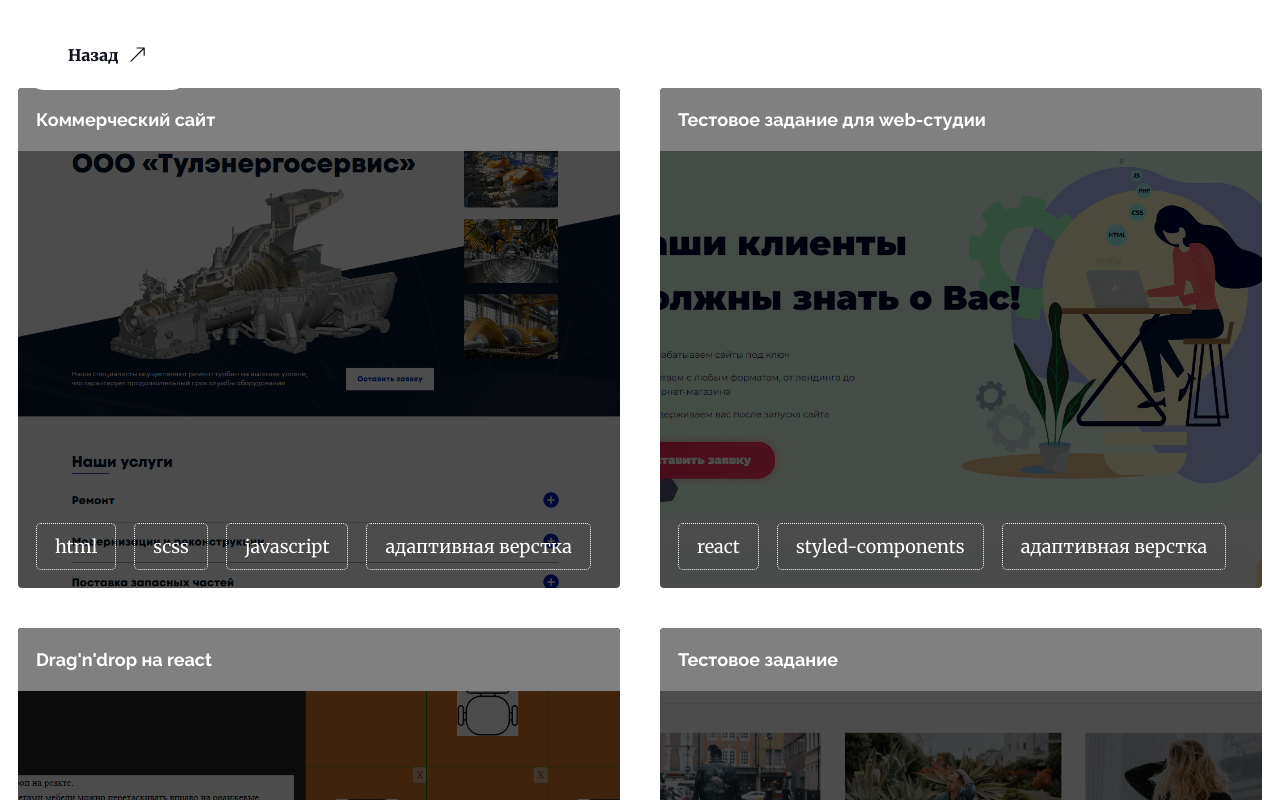
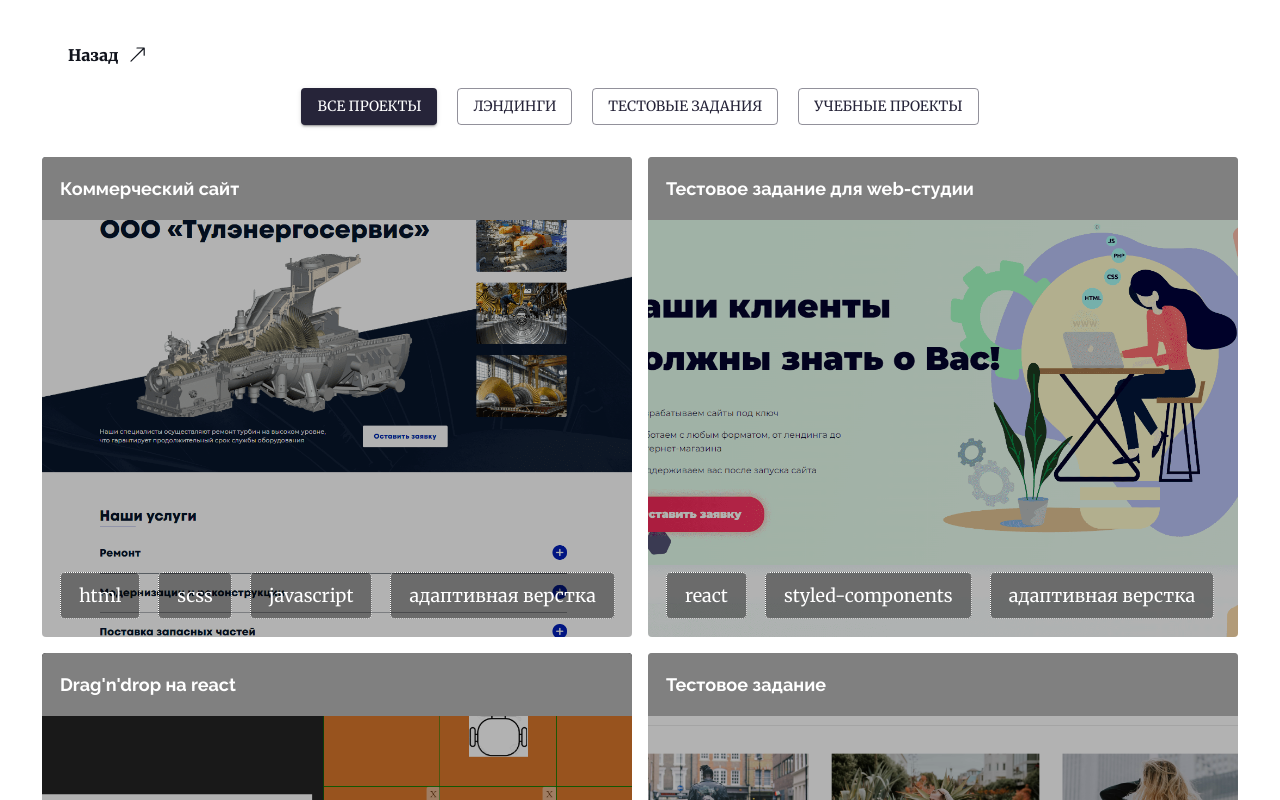
Before and after one commit to DenKuznets/portfolio, a React (Vite) app: page /allworks in a window 1280 px wide. Shown: the top 800 px of the page. Built offline with nearby package versions, Linux system fonts and the light colour scheme.

Commit message:
allworks filter implemented

```diff
--- a/src/components/WorksAll.jsx
+++ b/src/components/WorksAll.jsx
@@ -1,60 +1,101 @@
-import styled from "styled-components";
 import WorkCard from "./WorkСard";
 import BigLink from "./BigLink";
 import useLocalization from "../hooks/useLocalization";
 import { useNavigate } from "react-router";
+import {
+    Button,
+    Container,
+    Grid,
+    ThemeProvider,
+    createTheme,
+} from "@mui/material";
+import WorksAllStyled from "./styled/WorksAll.styled";
+import { colors } from "../../utils";
+import { useMemo, useState } from "react";
 
-const WorksAllStyled = styled.section`
-    padding-top: 1em;
-    margin: 0 auto;
-    padding-bottom: 3em;
-    h2 {
-        text-align: center;
-        margin-bottom: 1em;
-    }
-    .worksAll__grid {
-        /* background-color: red; */
-        margin: 0 auto;
-        max-width: 1400px;
-        display: grid;
-        gap: 40px;
-        grid-template-columns: repeat(2, 1fr);
-        @media only screen and (max-width: 869px) {
-            grid-template-columns: repeat(1, 1fr);
-        }
-    }
-
-    .btn-back {
-        width: fit-content;
-        position: sticky;
-        top: 20px;
-        margin-left: 10px;
-        z-index: 2;
-
-        background-color: ${({ theme }) => theme.allWorks.btnBack};
-    }
-`;
+const theme = createTheme({
+    typography: {
+        fontFamily: "'Merriweather', serif",
+    },
+    palette: {
+        primary: {
+            main: colors.darkViolet,
+        },
+    },
+    components: {
+        MuiContainer: {
+            defaultProps: {
+                maxWidth: "xl",
+            },
+        },
+    },
+});
 
 const WorksAll = () => {
     const textGlobal = useLocalization().local;
     const navigate = useNavigate();
-    const works = textGlobal.work.works.map((work, index) => (
-        <WorkCard onClick={()=>navigate(`/allworks/${index}`)} key={index} work={work} />
+    const [selected, setSelected] = useState("");
+    const filters = useMemo(
+        () => [...new Set(textGlobal.work.works.map((work) => work.category))],
+        [textGlobal]
+    );
+    const workCardsList = selected
+        ? textGlobal.work.works.filter((work) => work.category === selected)
+        : textGlobal.work.works;
+
+    const workCards = workCardsList.map((work, index) => (
+        <Grid sm={12} md={6} xl={4} item key={index}>
+            <WorkCard
+                onClick={() => navigate(`/allworks/${index}`)}
+                work={work}
+            />
+        </Grid>
     ));
 
     return (
-        <WorksAllStyled className="worksAll">
-            <BigLink onClick={() => navigate(-1)} className="btn-back">
-                {textGlobal.backButton}
-            </BigLink>
-
-            {/* <h2>{textGlobal.myWorks}</h2> */}
-            <div className="worksAll_filter">
-
-            </div>
-
-            <div className="worksAll__grid">{works}</div>
-        </WorksAllStyled>
+        <ThemeProvider theme={theme}>
+            <WorksAllStyled className="worksAll">
+                <BigLink onClick={() => navigate(-1)} className="btn-back">
+                    {textGlobal.backButton}
+                </BigLink>
+                <Container
+                    sx={{
+                        mb: 4,
+                        display: "flex",
+                        gap: "20px",
+                        justifyContent: "center",
+                        // backgroundColor: "red",
+                    }}
+                >
+                    <Button
+                        onClick={() => setSelected("")}
+                        variant={selected === "" ? "contained" : "outlined"}
+                    >
+                        {textGlobal.allWorks}
+                    </Button>
+                    {filters.map((filter, index) => {
+                        return (
+                            <Button
+                                onClick={() => setSelected(filter)}
+                                key={index}
+                                variant={
+                                    selected === filter
+                                        ? "contained"
+                                        : "outlined"
+                                }
+                            >
+                                {textGlobal.work.categories[filter]}
+                            </Button>
+                        );
+                    })}
+                </Container>
+                <Container sx={{ display: "flex", justifyContent: "center" }}>
+                    <Grid container spacing={2}>
+                        {workCards}
+                    </Grid>
+                </Container>
+            </WorksAllStyled>
+        </ThemeProvider>
     );
 };
 
--- a/src/components/WorkСard.jsx
+++ b/src/components/WorkСard.jsx
@@ -5,11 +5,15 @@ import useLocalization from "../hooks/useLocalization";
 
 const WorkCardStyled = styled.div`
     position: relative;
-    max-width: 100%;
-    height: 500px;
+    width: 100%;
+    height: 100%;
+    height: 30rem;
     border-radius: 4px;
     overflow: hidden;
     color: ${({ theme }) => theme.workSmall.textColor};
+    @media only screen and (max-width: 690px) {
+        min-height: 30rem;
+    }
     &:hover {
         button {
             transform: translateX(-50%) scale(1);
@@ -24,7 +28,7 @@ const WorkCardStyled = styled.div`
             height: 100%;
             width: 100%;
             position: absolute;
-            background-color: rgba(0, 0, 0, 0.7);
+            background-color: rgba(0, 0, 0, 0.3);
         }
         img {
             height: 100%;
@@ -52,10 +56,8 @@ const WorkCardStyled = styled.div`
         z-index: 1;
         transition: all 0.3s ease;
         width: 100%;
-        /* border: none; */
         border: 1px solid white;
-        /* background-color: transparent; */
-        background-color: rgba(0,0,0, 0.8);
+        background-color: rgba(0, 0, 0, 0.8);
         color: white;
         padding: 1em;
         text-align: start;
@@ -74,6 +76,7 @@ const WorkCardStyled = styled.div`
         li {
             border-color: inherit;
             color: inherit;
+            background-color: rgba(0, 0, 0, 0.4);
         }
     }
 `;
--- /dev/null
+++ b/src/components/styled/WorksAll.styled.js
@@ -0,0 +1,34 @@
+import styled from "styled-components";
+
+const WorksAllStyled = styled.section`
+    padding-top: 1em;
+    margin: 0 auto;
+    padding-bottom: 3em;
+    h2 {
+        text-align: center;
+        margin-bottom: 1em;
+    }
+    .worksAll__grid {
+        /* background-color: red; */
+        margin: 0 auto;
+        max-width: 1400px;
+        display: flex;
+        justify-content: center;
+        gap: 40px;
+        flex-wrap: wrap;
+        @media only screen and (max-width: 869px) {
+        }
+    }
+
+    .btn-back {
+        width: fit-content;
+        position: sticky;
+        top: 20px;
+        margin-left: 10px;
+        z-index: 2;
+
+        background-color: ${({ theme }) => theme.allWorks.btnBack};
+    }
+`;
+
+export default WorksAllStyled;
--- a/utils.js
+++ b/utils.js
@@ -130,6 +130,12 @@ export const themeLight = {
     },
 };
 
+export const CATEGORIES = {
+    TEST: "TEST",
+    LANDING: "LANDING",
+    LEARN: "LEARN",
+};
+
 export const localization = {
     ru: {
         showmore: "Подробнее",
@@ -152,8 +158,14 @@ export const localization = {
             socials: "я в соц сетях",
         },
         work: {
+            categories: {
+                [CATEGORIES.TEST]: "ТЕСТОВЫЕ ЗАДАНИЯ",
+                [CATEGORIES.LANDING]: "ЛЭНДИНГИ",
+                [CATEGORIES.LEARN]: "УЧЕБНЫЕ ПРОЕКТЫ",
+            },
             works: [
                 {
+                    category: CATEGORIES.LANDING,
                     name: "коммерческий сайт",
                     tech: ["html", "scss", "javascript", "адаптивная верстка"],
                     img: "tes.png",
@@ -162,6 +174,7 @@ export const localization = {
                     description: `Верстка лэндинга по заказу web-студии alex-media.ru по макету Figma с соблюдением дедлайна, pixel-perfect попаданием в адаптивные брейкпоинты. В сотрудничестве с дизайнером и backend-разработчиком (php, laravel, blade)`,
                 },
                 {
+                    category: CATEGORIES.TEST,
                     name: "тестовое задание для web-студии",
                     tech: ["react", "styled-components", "адаптивная верстка"],
                     img: "webstudio.png",
@@ -176,6 +189,7 @@ export const localization = {
                         6) Мобильная верстка`,
                 },
                 {
+                    category: CATEGORIES.TEST,
                     name: "drag'n'drop на react",
                     tech: ["react", "redux-toolkit"],
                     img: "dnd.png",
@@ -195,15 +209,12 @@ export const localization = {
                         5) Ограничения на стек технологий:JavaScript React Redux Остальное на ваше усмотрение`,
                 },
                 {
+                    category: CATEGORIES.TEST,
                     name: "тестовое задание",
                     tech: [
                         "react",
                         "styled-components",
                         "адаптивная верстка",
-                        "react hooks",
-                        "modal popup",
-                        "search filter",
-                        "nested menu",
                         "axios",
                     ],
                     img: "test1.png",
@@ -220,6 +231,7 @@ export const localization = {
                         `,
                 },
                 {
+                    category: CATEGORIES.LEARN,
                     name: "портфолио",
                     tech: [
                         "react",
@@ -234,6 +246,7 @@ export const localization = {
                 },
 
                 {
+                    category: CATEGORIES.LEARN,
                     name: "квиз",
                     tech: ["react", "api", "styled-components"],
                     img: "quizz.png",
@@ -242,6 +255,7 @@ export const localization = {
                     description: `Пример использования API. По макету figma в рамках задания сайта scrimba.com, курс Learn React`,
                 },
                 {
+                    category: CATEGORIES.LEARN,
                     name: "компонент диаграмма расходов",
                     tech: ["react", "typescript", "styled-components"],
                     img: "component.png",
@@ -250,6 +264,7 @@ export const localization = {
                     description: `Основная сложность состояла в том, что бы придумать как реализовать отображение диаграммы. Кроме того, пробовал свои силы в написании компонентов react с использованием typescript. Задание с сайта frontendmentor.io`,
                 },
                 {
+                    category: CATEGORIES.LANDING,
                     name: "коммерческий сайт",
                     tech: ["html", "scss", "javascript", "адаптивная верстка"],
                     img: "tehavto.png",
@@ -258,6 +273,7 @@ export const localization = {
                     description: `Верстка лэндинга по заказу web-студии alex-media.ru по макету Figma с соблюдением дедлайна, pixel-perfect попаданием в адаптивные брейкпоинты. В сотрудничестве с дизайнером и backend-разработчиком (php, laravel, blade)`,
                 },
                 {
+                    category: CATEGORIES.LANDING,
                     name: "коммерческий сайт",
                     tech: ["html", "scss", "javascript", "адаптивная верстка"],
                     img: "bmk.png",
@@ -266,6 +282,7 @@ export const localization = {
                     description: `Верстка лэндинга по заказу web-студии alex-media.ru по макету Figma с соблюдением дедлайна, pixel-perfect попаданием в адаптивные брейкпоинты. В сотрудничестве с дизайнером и backend-разработчиком (php, laravel, blade)`,
                 },
                 {
+                    category: CATEGORIES.LANDING,
                     name: "коммерческий сайт",
                     tech: ["html", "scss", "javascript", "адаптивная верстка"],
                     img: "cleaning.png",
@@ -274,6 +291,7 @@ export const localization = {
                     description: `Верстка лэндинга по заказу web-студии alex-media.ru по макету Figma с соблюдением дедлайна, pixel-perfect попаданием в адаптивные брейкпоинты. В сотрудничестве с дизайнером и backend-разработчиком (php, laravel, blade)`,
                 },
                 {
+                    category: CATEGORIES.LANDING,
                     name: "коммерческий сайт",
                     tech: ["html", "scss", "javascript", "адаптивная верстка"],
                     img: "myp.png",
```
Also changed, not shown: 1 other file (tests, documents, lock files or other folders).
